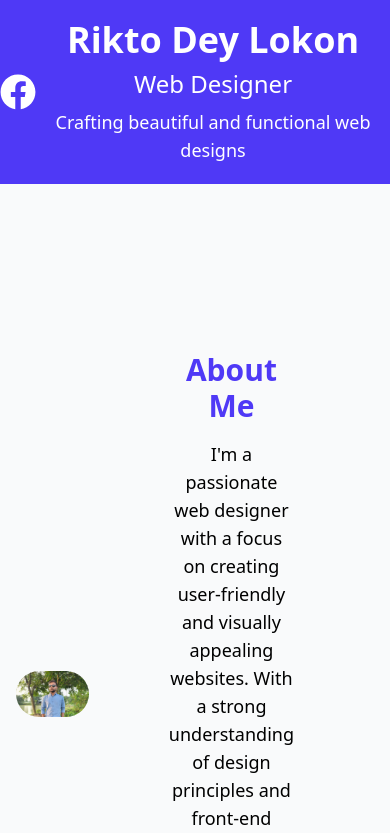
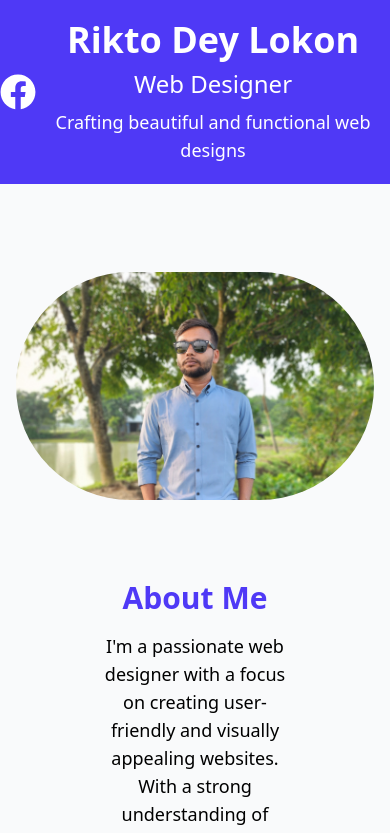
Before and after one commit to lokondey72/My_Portfolio, a Next.js app: page / in a window 390 px wide. Shown: the top 833 px of the page. Built offline with nearby package versions, Linux system fonts and the light colour scheme.

Commit message:
3rd commit you now

```diff
--- a/src/pages/about.jsx
+++ b/src/pages/about.jsx
@@ -3,8 +3,8 @@ import React from "react";
 const About = () => {
   return (
     <section id="about" className="container mx-auto px-4 py-10 text-center">
-      <div className="flex">
-        <div className="flex justify-center items-center min-h-screen">
+      <div className="md:flex">
+        <div className="flex justify-center items-center md:min-h-screen">
           <div className="relative group">
             <img
               src="/portfolio_img-1.jpg"
```
